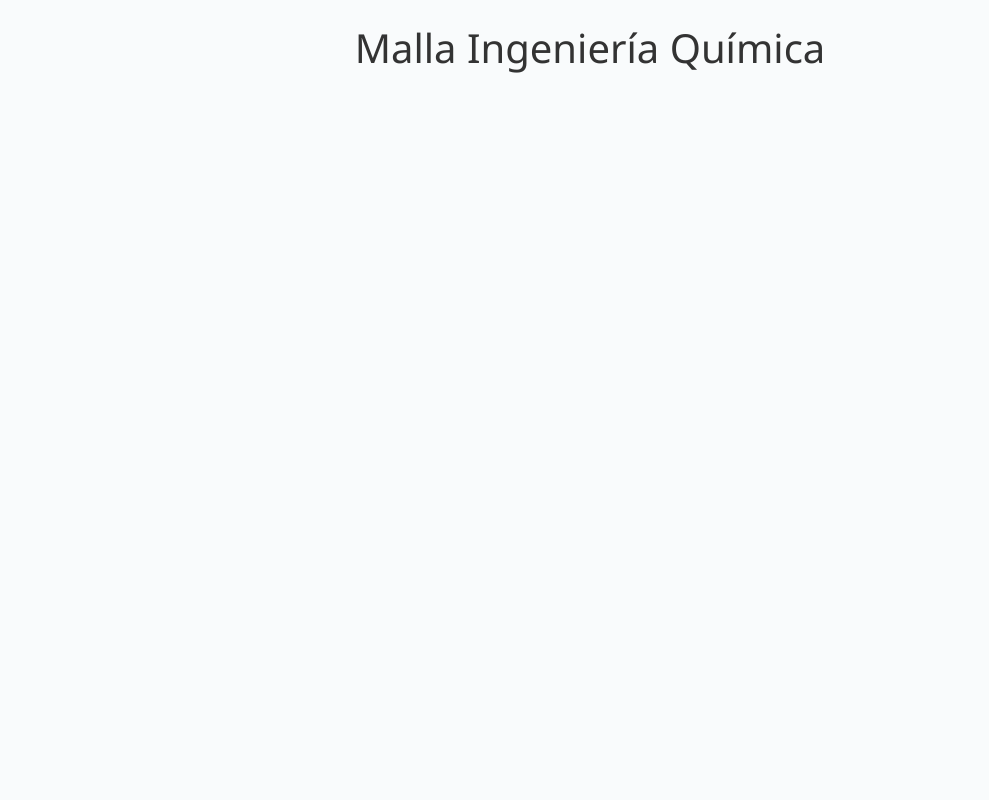
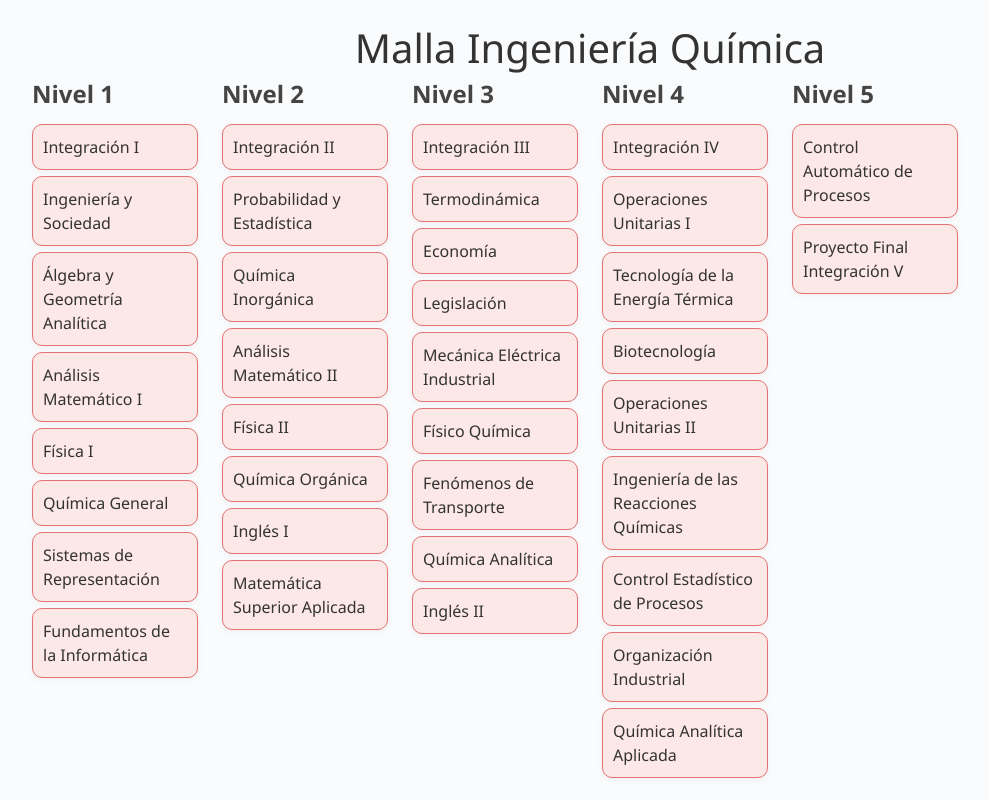
Before and after one commit to PrisZap/Malla-Ing.Qu-mica, a plain HTML site: page index.html in a window 1280 px wide. Shown: the whole page, without its empty margins (50-1039 px from the left). Drawn offline with nearby package versions, Linux system fonts and the light colour scheme.

Commit message:
Update index.html

```diff
--- a/index.html
+++ b/index.html
@@ -56,8 +56,82 @@
   </div>
 
   <script>
-    const materias = [...]; // (el contenido de materias se mantiene igual)
-    // (el resto del código JS permanece igual)
+    const materias = [
+      { id: 1, nombre: "Integración I", nivel: 1 },
+      { id: 2, nombre: "Ingeniería y Sociedad", nivel: 1 },
+      { id: 3, nombre: "Álgebra y Geometría Analítica", nivel: 1 },
+      { id: 4, nombre: "Análisis Matemático I", nivel: 1 },
+      { id: 5, nombre: "Física I", nivel: 1 },
+      { id: 6, nombre: "Química General", nivel: 1 },
+      { id: 7, nombre: "Sistemas de Representación", nivel: 1 },
+      { id: 8, nombre: "Fundamentos de la Informática", nivel: 1 },
+      { id: 9, nombre: "Integración II", nivel: 2, correlativas: [1, 4, 6] },
+      { id: 10, nombre: "Probabilidad y Estadística", nivel: 2, correlativas: [3, 4] },
+      { id: 11, nombre: "Química Inorgánica", nivel: 2, correlativas: [6] },
+      { id: 12, nombre: "Análisis Matemático II", nivel: 2, correlativas: [4, 5] },
+      { id: 13, nombre: "Física II", nivel: 2, correlativas: [4, 5, 12] },
+      { id: 14, nombre: "Química Orgánica", nivel: 2, correlativas: [6] },
+      { id: 15, nombre: "Inglés I", nivel: 2 },
+      { id: 16, nombre: "Matemática Superior Aplicada", nivel: 2, correlativas: [3, 5] },
+      { id: 17, nombre: "Integración III", nivel: 3, correlativas: [5, 9, 13] },
+      { id: 18, nombre: "Termodinámica", nivel: 3, correlativas: [5, 13] },
+      { id: 19, nombre: "Economía", nivel: 3, correlativas: [9] },
+      { id: 20, nombre: "Legislación", nivel: 3, correlativas: [9] },
+      { id: 21, nombre: "Mecánica Eléctrica Industrial", nivel: 3, correlativas: [13] },
+      { id: 22, nombre: "Físico Química", nivel: 3, correlativas: [5, 11, 13, 18] },
+      { id: 23, nombre: "Fenómenos de Transporte", nivel: 3, correlativas: [5, 13, 18] },
+      { id: 24, nombre: "Química Analítica", nivel: 3, correlativas: [11, 13] },
+      { id: 25, nombre: "Inglés II", nivel: 3, correlativas: [15] },
+      { id: 26, nombre: "Integración IV", nivel: 4, correlativas: [17, 21, 23] },
+      { id: 27, nombre: "Operaciones Unitarias I", nivel: 4, correlativas: [18, 23] },
+      { id: 28, nombre: "Tecnología de la Energía Térmica", nivel: 4, correlativas: [5, 13] },
+      { id: 29, nombre: "Biotecnología", nivel: 4, correlativas: [11, 13, 14] },
+      { id: 30, nombre: "Operaciones Unitarias II", nivel: 4, correlativas: [5, 13, 23] },
+      { id: 31, nombre: "Ingeniería de las Reacciones Químicas", nivel: 4, correlativas: [22, 23] },
+      { id: 32, nombre: "Control Estadístico de Procesos", nivel: 4, correlativas: [5, 10, 11, 13] },
+      { id: 33, nombre: "Organización Industrial", nivel: 4, correlativas: [19, 20] },
+      { id: 34, nombre: "Química Analítica Aplicada", nivel: 4, correlativas: [24] },
+      { id: 35, nombre: "Control Automático de Procesos", nivel: 5, correlativas: [16, 27, 28] },
+      { id: 36, nombre: "Proyecto Final Integración V", nivel: 5, correlativas: [26, 27, 31, 23, 25] }
+    ];
+
+    const malla = document.getElementById("malla");
+
+    for (let nivel = 1; nivel <= 5; nivel++) {
+      const col = document.createElement("div");
+      col.classList.add("col-md-2", "nivel");
+      col.innerHTML = `<h4>Nivel ${nivel}</h4>`;
+      materias.filter(m => m.nivel === nivel).forEach(m => {
+        const div = document.createElement("div");
+        div.className = "materia bloqueada";
+        div.textContent = m.nombre;
+        div.dataset.id = m.id;
+        div.addEventListener("click", () => toggleMateria(m.id));
+        col.appendChild(div);
+      });
+      malla.appendChild(col);
+    }
+
+    function toggleMateria(id) {
+      const el = document.querySelector(`[data-id='${id}']`);
+      el.classList.toggle("aprobada");
+      actualizarCorrelativas();
+    }
+
+    function actualizarCorrelativas() {
+      materias.forEach(m => {
+        const el = document.querySelector(`[data-id='${m.id}']`);
+        if (!el.classList.contains("aprobada")) {
+          if (!m.correlativas || m.correlativas.every(id => document.querySelector(`[data-id='${id}']`).classList.contains("aprobada"))) {
+            el.classList.remove("bloqueada");
+            el.classList.add("desbloqueada");
+          } else {
+            el.classList.remove("desbloqueada");
+            el.classList.add("bloqueada");
+          }
+        }
+      });
+    }
   </script>
 </body>
 </html>
```
